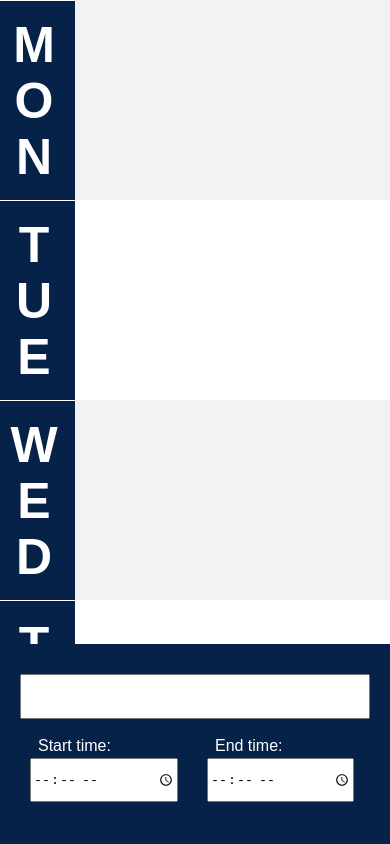
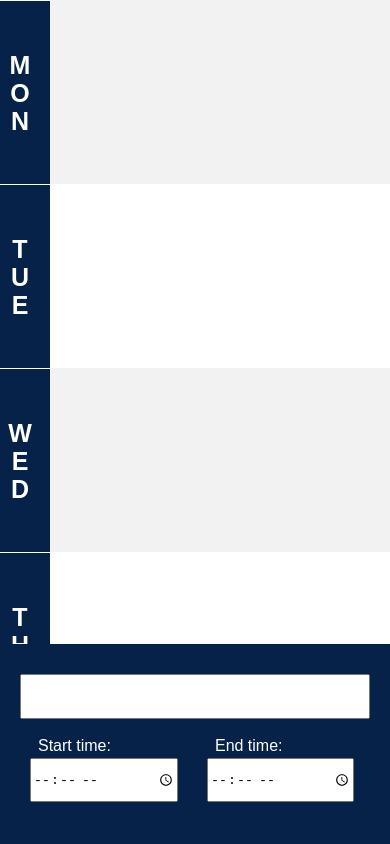
Before and after one commit to DinkieShy/ScheduleBuilder, a plain HTML site: page index.html in a window 390 px wide. Drawn offline with nearby package versions, Linux system fonts and the light colour scheme.

Commit message:
Mobile Support

```diff
--- a/script.js
+++ b/script.js
@@ -7,7 +7,7 @@ var sat;
 var sun;
 var maxID = 0;
 
-var dragItemTemplate = `<div class="dragItem"><input class="newEventText" name="newEventText" wrap="soft" style="overflow:hidden; resize:none;" type="text" rows="20" cols="50"></input>
+var dragItemTemplate = `<div class="dragItem"><input class="newEventText" name="newEventText" type="text"></input>
 <div class="timeInput"><label style="float: left" for="startTime">Start time:</label><input style="float: right" name="startTime" type="time" placeholder="09:00"></input></div>
 <div class="timeInput"><label style="float: left" for="endTime">End time:</label><input style="float: right" name="endTime" type="time" placeholder="09:00"></input></div>
 </div>`;
--- a/styles.css
+++ b/styles.css
@@ -11,7 +11,7 @@
 .dayArea{
   position: relative;
   text-align: center;
-  height: 200px;
+  height: calc(calc(100vh - 200px) / 3.5);
   box-sizing: border-box;
   overflow-x: scroll;
   overflow-y: hidden;
@@ -128,7 +128,7 @@ p{
 .dayTitle{
   padding: 5px;
   width: 75px;
-  height: 200px;
+  height: calc(calc(100vh - 200px) / 3.5);
   font-size: 50px;
   z-index: 2;
   margin: 0;
@@ -277,4 +277,10 @@ span {
     width: calc(calc(100% - 65px) / 2);
     height: calc(40% - 30px);
   }
+
+  .dayTitle{
+    width: 50px;
+    font-size: 25px;
+    text-align: center;
+  }
 }
```
